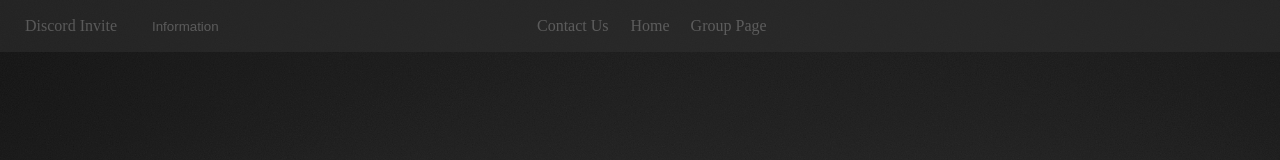
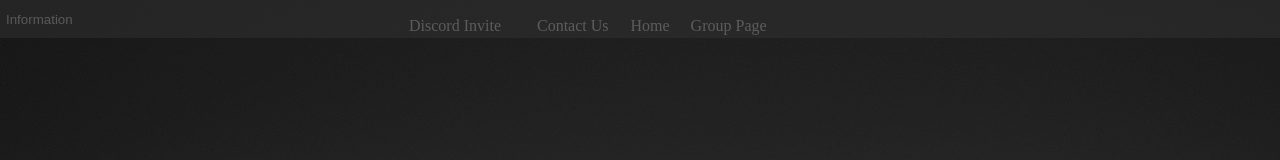
Before and after one commit to Athlios/Aktuun-Website, a plain HTML site: page MainWebsite/index.html in a window 1280 px wide. Shown: the top 160 px of the page. Drawn offline with Linux system fonts and the light colour scheme.

Commit message:
Changes in Code

```diff
--- a/MainWebsite/index.html
+++ b/MainWebsite/index.html
@@ -19,7 +19,7 @@
           <a href="" class="opacity homeheadermove">Home</a>
           <a href="https://www.roblox.com/groups/5911316/AkTuun#!/about" class="opacity grouppageheadermove">Group Page</a>
           <a href="" class="opacity contactusheadermove">Contact Us</a>
-          <a href="" class="opacity">Discord Invite</a>
+          <a href="" class="opacity discordinvitemove">Discord Invite</a>
           <button id="myBtn" class="modalButton">Information</button> <!--Information Modal-->
           <div id="myModal" class="modal">
             <div class="modal-content">
--- a/MainWebsite/style.css
+++ b/MainWebsite/style.css
@@ -93,6 +93,10 @@ a.grouppageheadermove{
   position:fixed;
   left:52%;
 }
+a.discordinvitemove{
+  position: fixed;
+  left: 30%;
+}
 div.opacitylowered{
   opacity:0.4;
 }
```
Also changed, not shown: 2 other files.
